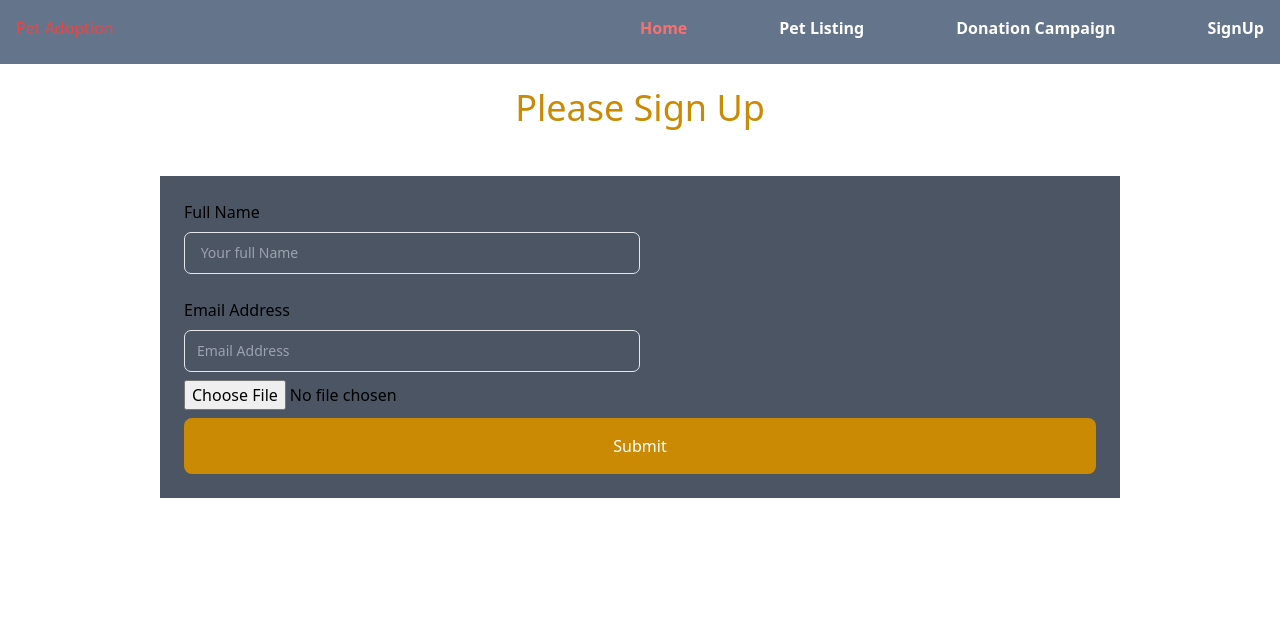
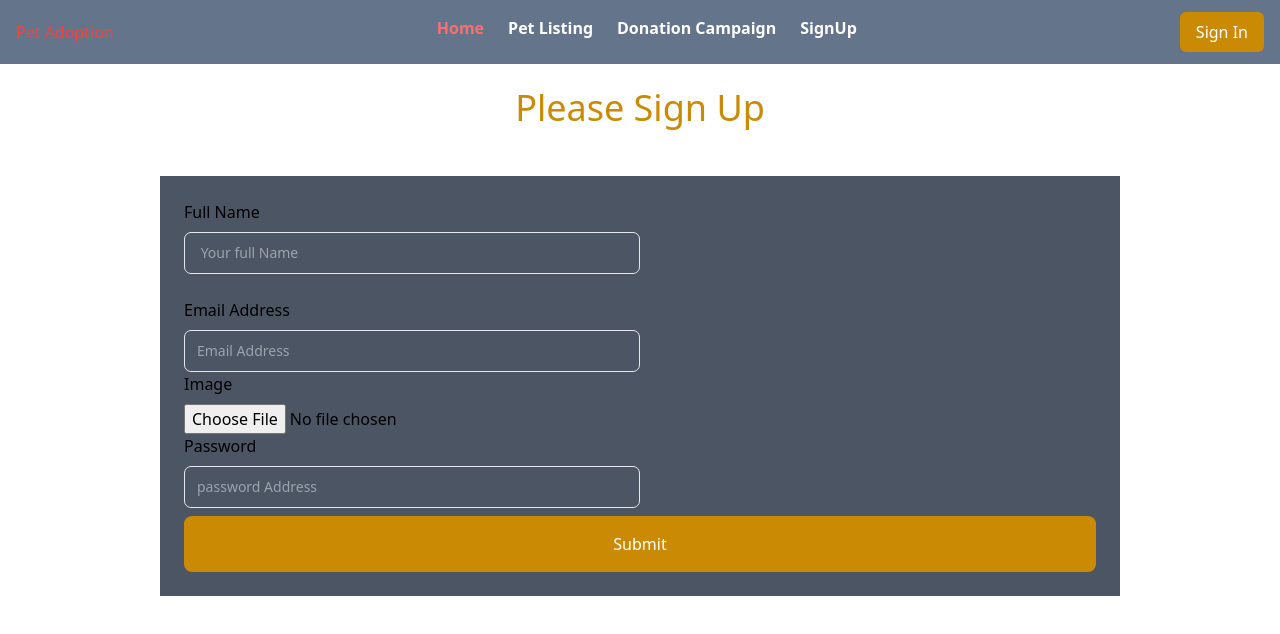
Before and after one commit to Jubayer-Ahmed-Sajid/Pet-adoption-client-site, a React (Vite) app: page /signUp in a window 1280 px wide. Shown: the top 634 px of the page. Built offline with nearby package versions, Linux system fonts and the light colour scheme; no server answers.

Commit message:
login funtionality implemented

```diff
--- a/package.json
+++ b/package.json
@@ -12,6 +12,7 @@
   "dependencies": {
     "@material-tailwind/react": "^2.1.4",
     "@react-icons/all-files": "^4.1.0",
+    "axios": "^1.6.2",
     "firebase": "^10.6.0",
     "formik": "^2.4.5",
     "localforage": "^1.10.0",
@@ -21,6 +22,7 @@
     "react-icons": "^4.12.0",
     "react-router-dom": "^6.20.0",
     "sort-by": "^0.0.2",
+    "sweetalert2": "^11.10.1",
     "swiper": "^11.0.5",
     "yup": "^1.3.2"
   },
--- /dev/null
+++ b/src/Components/Hooks/useAxiosPublic.jsx
@@ -0,0 +1,9 @@
+import axios from "axios";
+
+const useAxiosPublic =()=>{
+    const instance = axios.create({
+        baseURL: 'http://localhost:5000',
+    })
+    return instance
+}
+export default useAxiosPublic
--- a/src/Pages/SignUp/SignUp.jsx
+++ b/src/Pages/SignUp/SignUp.jsx
@@ -1,24 +1,62 @@
 import React from 'react';
 import { useFormik } from 'formik';
 import * as Yup from 'yup'
+import useAuth from '../../Components/Hooks/useAuth';
+import axios from 'axios';
+import Swal from 'sweetalert2';
+import { useNavigate } from 'react-router-dom';
 
+const image_hosting_key = import.meta.env.VITE_IMAGE_HOSTING_KEY
+const image_hosting_api = `https://api.imgbb.com/1/upload?key=${image_hosting_key}`
 const SignUp = () => {
+    const navigate = useNavigate()
+    const { createUser, updateUser } = useAuth()
     const formik = useFormik({
+
         initialValues: {
             fullName: '',
             email: '',
-            image: ''
+            password: '',
+            image: '',
         },
         validationSchema: Yup.object({
             fullName: Yup.string()
                 .max(15, 'Must be 15 characters or less')
                 .required('Required'),
             email: Yup.string().email('Invalid email address').required('Required'),
+            password: Yup.string()
+                .required('No password provided.')
+                .min(6, 'Password is too short - should be 6 chars minimum.')
+                .matches(/^(?=.*[a-z])(?=.*[A-Z])(?=.*[0-9])(?=.*[!@#\$%\^&\*])/, 'Must Contain One Uppercase, One Lowercase, One Number and One Special Case Character')
         }),
 
-        onSubmit: values => {
-            console.log(values)
-            alert(JSON.stringify(values, null, 2));
+        onSubmit:async values => {
+            const email = values.email
+            const name = values.fullName
+            const password = values.password
+            const image = values.Profile
+            console.log(name,image)
+            const formData = new FormData();
+            formData.append('image', image)
+        const res = await axios.post(image_hosting_api,formData,{
+            headers:{'Content-Type' : 'multipart/form-data'}
+        })
+        const photo_url = res.data.data.display_url
+           const createdUser = await createUser(email, password)
+           console.log(createdUser)
+                  updateUser(name, photo_url)
+                  .then(()=>{
+                    Swal.fire({
+                        position: "top-end",
+                        icon: "success",
+                        title: "Successfully logged in!",
+                        showConfirmButton: false,
+                        timer: 1500
+                      });
+                      navigate('/')
+                  })
+
+
         },
     });
     return (
@@ -56,9 +94,11 @@ const SignUp = () => {
                     placeholder='Email Address'
                 />
                 {formik.touched.email && formik.errors.email ? (
-                <p className='text-red-400 text-md'>{formik.errors.fullName}</p>
+                    <p className='text-red-400 text-md'>{formik.errors.email}</p>
                 ) : null}
 
+                <br />
+                <label >Image</label>
                 <br />
                 <input
                     id="image"
@@ -66,11 +106,27 @@ const SignUp = () => {
                     type="file"
                     onChange={(event) => {
                         const file = event.target.files[0];
-                    formik.setFieldValue(file);
+                        formik.setFieldValue('Profile', file);
                     }}
                     onBlur={formik.handleBlur}
-            // value={formik.values.image}
                 />
+                <br />
+                <label htmlFor="password">Password</label>
+                <br />
+                <input
+                    id="password"
+                    name="password"
+                    type="password"
+                    onChange={formik.handleChange}
+                    onBlur={formik.handleBlur}
+                    value={formik.values.password}
+                    className=" w-2/4 rounded-[7px] border border-blue-gray-200  bg-transparent px-3 py-2.5 text-sm  text-blue-gray-700 outline outline-0 transition-all  focus:border-pink-base-300  focus:outline-0 disabled:border-0 disabled:bg-blue-gray-50"
+                    placeholder='password Address'
+                />
+                {formik.touched.password && formik.errors.password ? (
+                    <p className='text-red-400 text-md'>{formik.errors.password}</p>
+                ) : null}
+
                 <br />
                 <button className='w-full btn py-4 rounded-lg  px-3 bg-yellow-600 text-white' type="submit">Submit</button>
             </form>
--- a/src/Providers/AuthProvider/AuthProvider.jsx
+++ b/src/Providers/AuthProvider/AuthProvider.jsx
@@ -1,5 +1,5 @@
-import { GoogleAuthProvider, createUserWithEmailAndPassword, onAuthStateChanged, signInWithEmailAndPassword, signInWithPopup, signOut } from "firebase/auth";
-import { Children, createContext, useEffect, useState } from "react";
+import { GoogleAuthProvider, createUserWithEmailAndPassword, onAuthStateChanged, signInWithEmailAndPassword, signInWithPopup, signOut, updateProfile } from "firebase/auth";
+import { createContext, useEffect, useState } from "react";
 import auth from "../../Firebase.config";
 
 export const AuthContext = createContext()
@@ -15,6 +15,14 @@ const AuthProvider = ({children}) => {
     const Signin = (email, password) => {
         setLoading(true)
         return signInWithEmailAndPassword(auth, email, password)
+    }
+    const updateUser = (name,image)=>{
+        return updateProfile(auth.currentUser,{
+            displayName: name,
+            photoURL: image
+        })
+
+
     }
     const SignOutUser = () => {
         setLoading(true)
@@ -38,7 +46,7 @@ const AuthProvider = ({children}) => {
         }
     }, [])
 
-    const authIfo = { createUser, Signin, SignOutUser, signinWithGoogle, user, loading }
+    const authIfo = { createUser, Signin, SignOutUser, signinWithGoogle, user, loading,updateUser }
 
     return (
         <AuthContext.Provider value={authIfo}>
--- a/src/Shared/NavBar.jsx
+++ b/src/Shared/NavBar.jsx
@@ -1,8 +1,29 @@
-import { NavLink } from "react-router-dom";
-import { useState } from 'react';
-import {CiMenuBurger} from 'react-icons/ci'
+import { Link, NavLink } from "react-router-dom";
+import {  useState } from 'react';
+import { CiMenuBurger } from 'react-icons/ci'
+import useAuth from "../Components/Hooks/useAuth";
+import Swal from "sweetalert2";
 const NavBar = () => {
-    const [menu,setMenuItem] =useState(false)
+    const {user,SignOutUser} = useAuth()
+    console.log(user)
+    const handleSignOut=()=>{
+        SignOutUser()
+        .then(()=>{
+            Swal.fire({
+                position: "top-end",
+                icon: "success",
+                title: "Successfully logged out",
+                showConfirmButton: false,
+                timer: 1500
+              });
+        })
+        .catch((error)=>{
+            console.log(error.message)
+        })
+
+    }
+
+    const [menu, setMenuItem] = useState(false)
 
     const navLinks = <>
         <li>
@@ -18,15 +39,15 @@ const NavBar = () => {
             <NavLink to='/signUp'>SignUp</NavLink>
         </li>
     </>
-    const handleChange =()=>{
+    const handleChange = () => {
         setMenuItem(!menu)
         console.log(menu)
     }
     return (
-        <div className="w-full  bg-black z-10">
-            <div className="flex justify-between bg-slate-500 px-4 h-16 py-4 w-full">
-                <h2 className="text-red-500 flex justify-end lg:block w-full lg:w-1/2">Pet Adoption</h2>
-                <ul className="hidden lg:flex justify-between w-1/2 text-white font-semibold">
+        <div className="w-full flex items-center justify-between px-4 bg-slate-500 z-10">
+            <h2 className="text-red-500 flex justify-end lg:block">Pet Adoption</h2>
+            <div className="flex justify-between bg-slate-500 px-4 h-16 py-4">
+                <ul className="hidden gap-6 lg:flex justify-between text-white font-semibold">
                     {navLinks}
                 </ul>
                 <div className="lg:hidden fixed">
@@ -39,6 +60,12 @@ const NavBar = () => {
                     </ul>
                 </div>
             </div>
+            <div className="text-white gap-3 flex justify-center items-center">
+                        {
+                            user ?<> <button onClick={handleSignOut} className="bg-yellow-600 btn px-4 py-2 rounded-md">SignOut</button> <p>{user.displayName}</p>
+                            <img src={user.photoURL} className="w-12 rounded-full" alt="" /></> : <Link to='/signup' className="bg-yellow-600 btn px-4 py-2 rounded-md">Sign In</Link>
+                        }
+            </div>
 
         </div>
     );
```
Also changed, not shown: 1 other file (tests, documents, lock files or other folders). Lines whose indentation alone changed are shown as unchanged.
